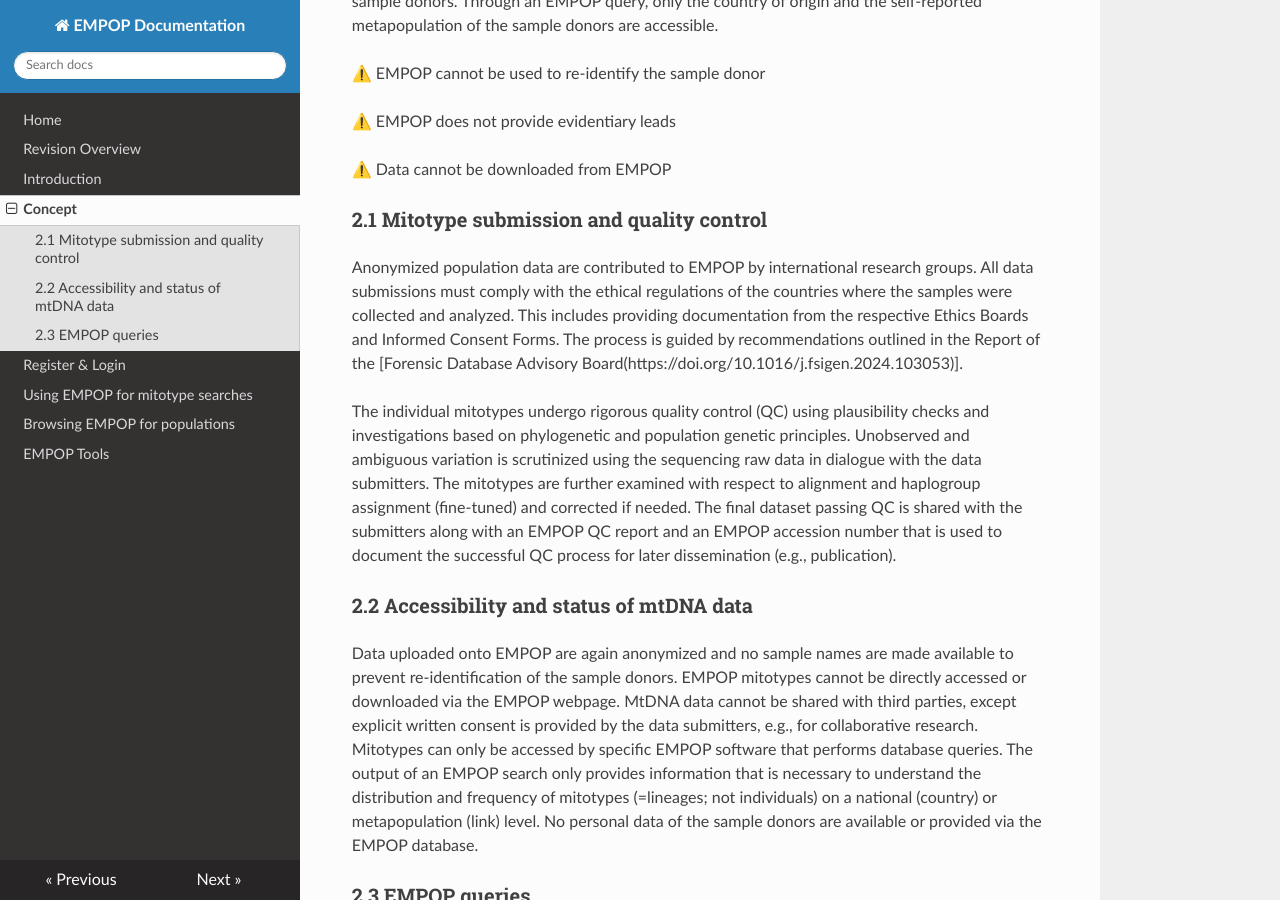
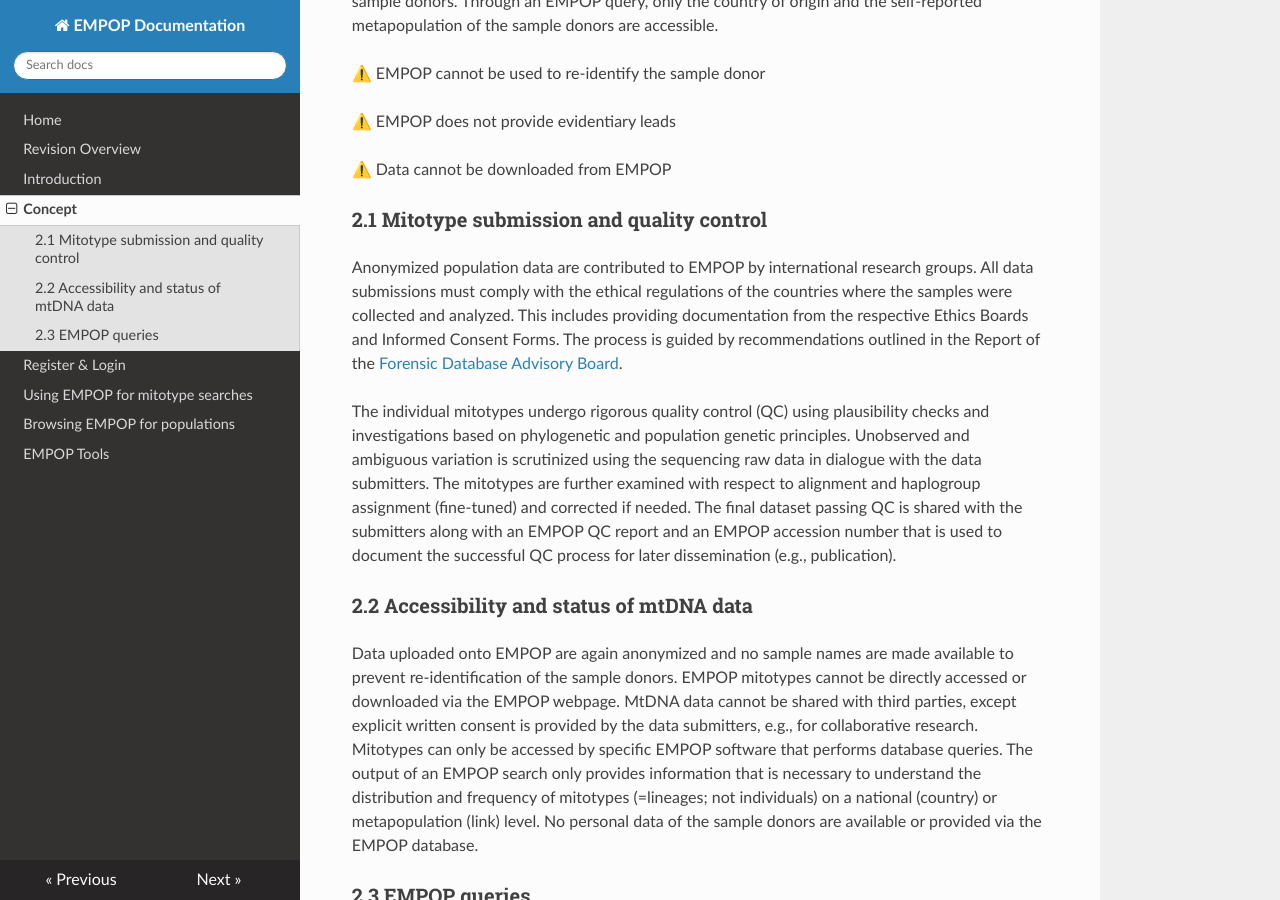
Before and after one commit to gmitirol/empop-use, an MkDocs documentation site: the page built from docs/concept.md, in a window 1280 px wide and 900 px high, scrolled down 333 px. Built offline with MkDocs 1.6.1, drawn with Linux system fonts in a browser that asks for light colours; nearby versions of some CDN libraries.

Commit message:
Update concept.md

```diff
--- a/docs/concept.md
+++ b/docs/concept.md
@@ -17,7 +17,7 @@
 
 
 ### 2.1	 Mitotype submission and quality control
-Anonymized population data are contributed to EMPOP by international research groups. All data submissions must comply with the ethical regulations of the countries where the samples were collected and analyzed. This includes providing documentation from the respective Ethics Boards and Informed Consent Forms. The process is guided by recommendations outlined in the Report of the [Forensic Database Advisory Board(https://doi.org/10.1016/j.fsigen.2024.103053)].
+Anonymized population data are contributed to EMPOP by international research groups. All data submissions must comply with the ethical regulations of the countries where the samples were collected and analyzed. This includes providing documentation from the respective Ethics Boards and Informed Consent Forms. The process is guided by recommendations outlined in the Report of the [Forensic Database Advisory Board](https://doi.org/10.1016/j.fsigen.2024.103053).
 
 The individual mitotypes undergo rigorous quality control (QC) using plausibility checks and investigations based on phylogenetic and population genetic principles. Unobserved and ambiguous variation is scrutinized using the sequencing raw data in dialogue with the data submitters. The mitotypes are further examined with respect to alignment and haplogroup assignment (fine-tuned) and corrected if needed. The final dataset passing QC is shared with the submitters along with an EMPOP QC report and an EMPOP accession number that is used to document the successful QC process for later dissemination (e.g., publication).
 
```
